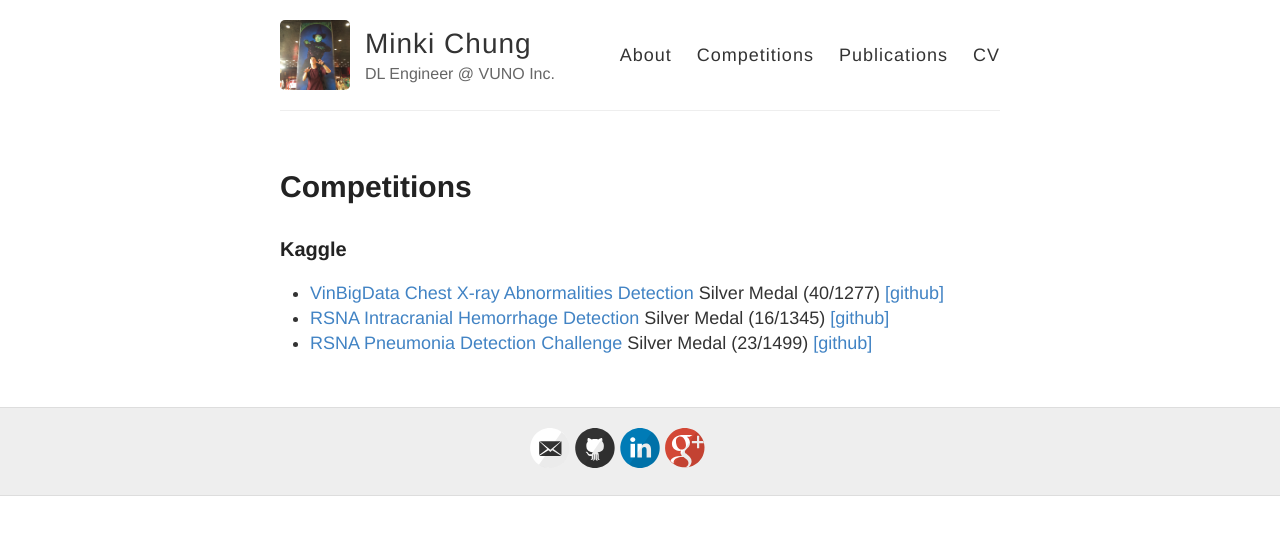
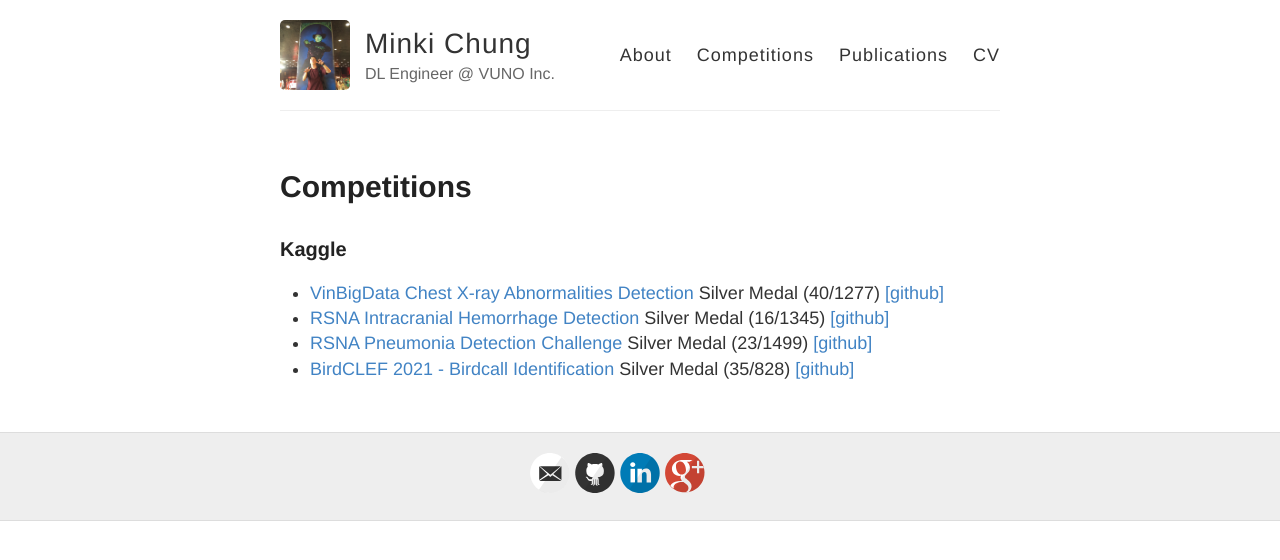
Before and after one commit to brekkanegg/brekkanegg.github.io, a Jekyll site: the page built from projects.md, in a window 1280 px wide. Shown: the top 560 px of the page. Built offline with Jekyll 4.4.1, drawn with Linux system fonts in a browser that asks for light colours.

Commit message:
Update projects.md

```diff
--- a/projects.md
+++ b/projects.md
@@ -9,3 +9,4 @@ permalink: /competitions/
 - [VinBigData Chest X-ray Abnormalities Detection](https://www.kaggle.com/c/vinbigdata-chest-xray-abnormalities-detection) Silver Medal (40/1277) [[github]](https://github.com/brekkanegg/vinbigdata-cxr)
 - [RSNA Intracranial Hemorrhage Detection](https://www.kaggle.com/c/rsna-intracranial-hemorrhage-detection) Silver Medal (16/1345) [[github]](https://github.com/brekkanegg/kaggle-rsna-intracranial-hemorrhage)
 - [RSNA Pneumonia Detection Challenge](https://www.kaggle.com/c/rsna-pneumonia-detection-challenge) Silver Medal (23/1499) [[github]](https://github.com/brekkanegg/rsna-pneumonia/tree/master)
+- [BirdCLEF 2021 - Birdcall Identification](https://www.kaggle.com/c/birdclef-2021) Silver Medal (35/828) [[github]](https://github.com/brekkanegg/rsna-pneumonia/tree/master)
```
